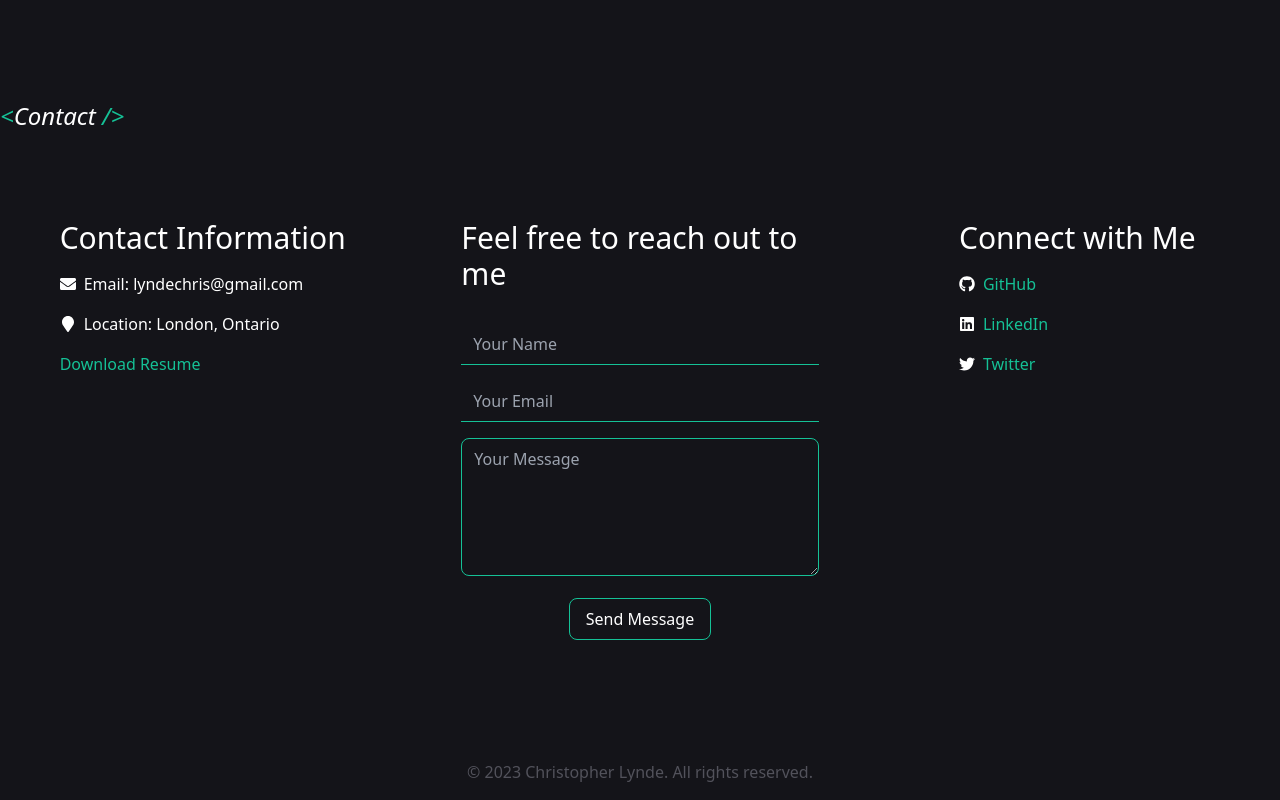
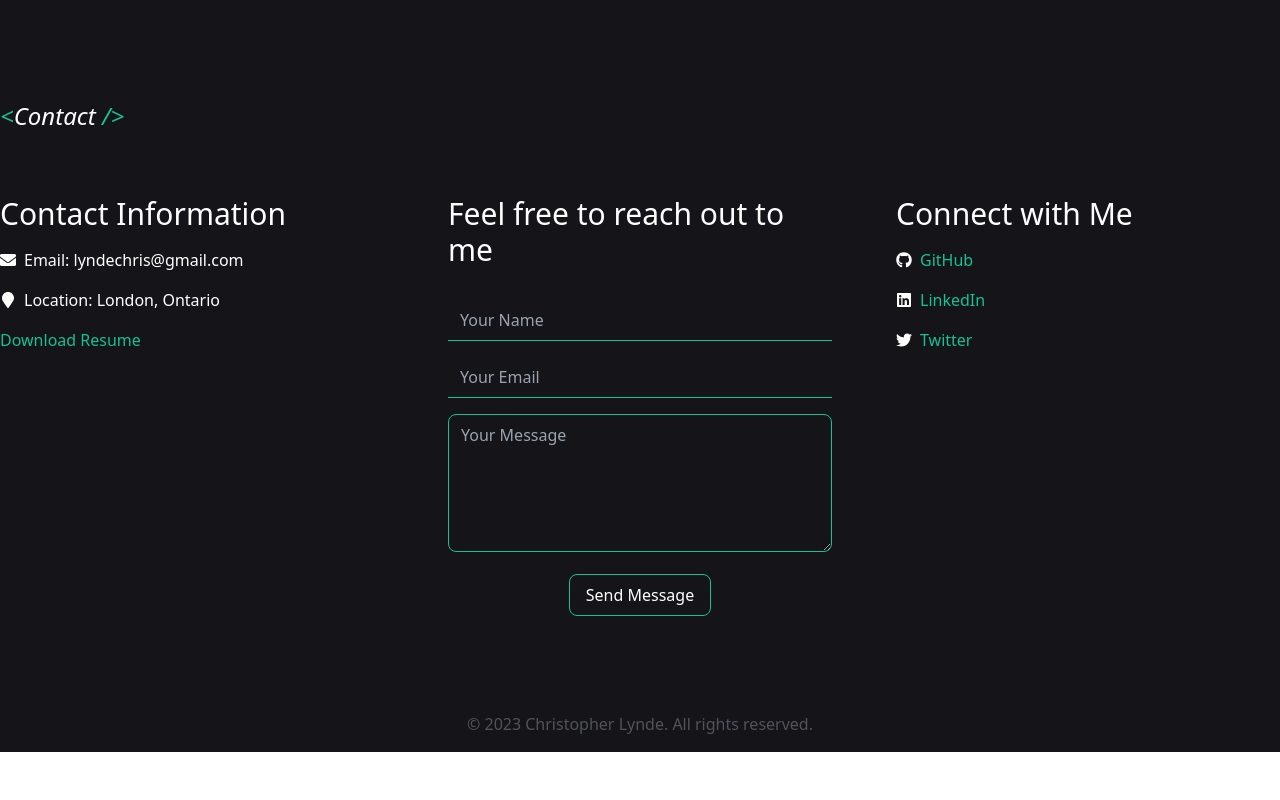
Before and after one commit to LyndeCS/portfolio-site, a React (Vite) app: page / in a window 1280 px wide. Shown: the part 3297-4097 px from the top of the page. After the commit the page ends 4049 px from the top, so only its background shows below. Built offline with nearby package versions, Linux system fonts and the light colour scheme.

Commit message:
contact style tweaks

```diff
--- a/src/components/Contact.jsx
+++ b/src/components/Contact.jsx
@@ -18,9 +18,9 @@ const Contact = () => {
 						<span className="text-meadow-500">&#47;&gt;</span>
 					</span>
 				</h2>
-				<div className="grid grid-cols-1 md:grid-cols-3 gap-8">
+				<div className="flex flex-row gap-16">
 					{/* Left column for personal information */}
-					<div className="max-w-md mx-auto p-6 bg-smoke-500">
+					<div className="w-1/3">
 						<h2 className="text-white text-3xl mb-4">Contact Information</h2>
 						<ul className="text-white">
 							<li className="mb-4 flex items-center">
@@ -42,7 +42,7 @@ const Contact = () => {
 					</div>
 
 					{/* Middle column for the contact form */}
-					<div className="max-w-md mx-auto p-6 bg-smoke-500">
+					<div className="w-1/3">
 						<h2 className="text-white text-3xl mb-8">
 							Feel free to reach out to me
 						</h2>
@@ -86,7 +86,7 @@ const Contact = () => {
 					</div>
 
 					{/* Right column for social media links */}
-					<div className="max-w-md mx-auto p-6 bg-smoke-500">
+					<div className="w-1/3">
 						<h2 className="text-white text-3xl mb-4">Connect with Me</h2>
 						<ul className="text-white">
 							<li className="mb-4 flex items-center">
```
